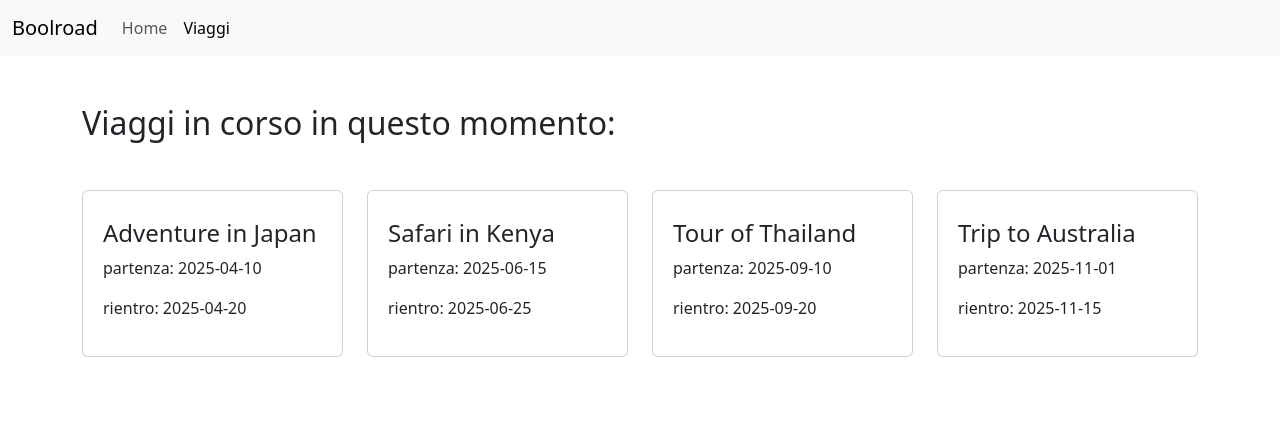
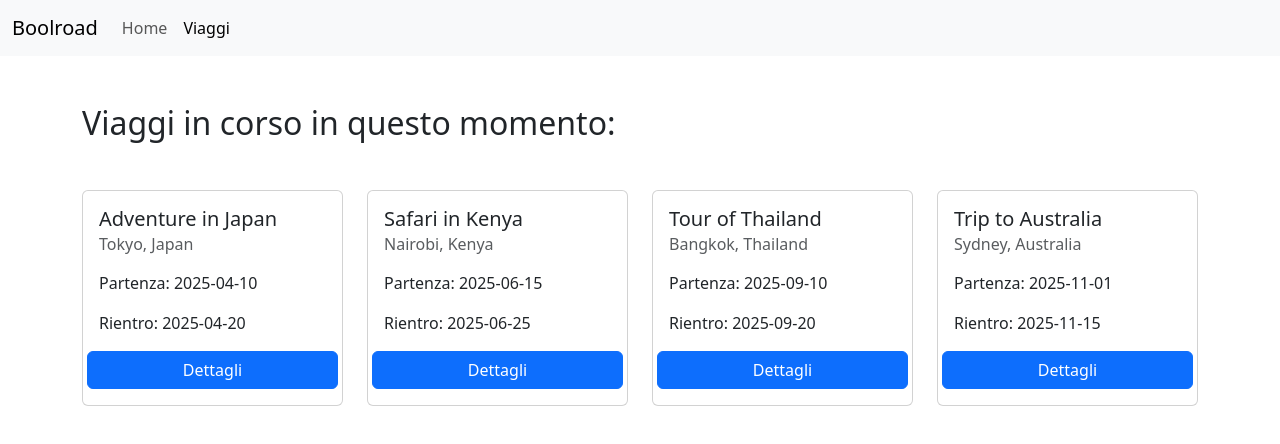
Before and after one commit to FrancescoTullio/boolroad, a React (Vite) app: page /trips in a window 1280 px wide. Shown: the top 444 px of the page. Built offline with nearby package versions, Linux system fonts and the light colour scheme.

Commit message:
refactoring: tripcard

```diff
--- a/src/components/TripCard.jsx
+++ b/src/components/TripCard.jsx
@@ -1,16 +1,21 @@
+import { Link } from "react-router-dom";
 function TripCard({ trip }) {
 
     return (
         <>
-            <div className='card p-1 h-100'>
+            <div className="card">
                 <div className="card-body">
-                    <h4 className="my-2"> {trip.title}</h4>
-                    <p>partenza: {trip.departureDate}</p>
-                    <p>rientro: {trip.arrivalDate}</p>
+                    <h5 className="card-title">{trip.title}</h5>
+                    <h6 className="card-subtitle mb-3 text-body-secondary">{trip.destination}</h6>
+                    <p className="card-text">Partenza:  {trip.departureDate}</p>
+                    <p className="card-text">Rientro:  {trip.arrivalDate}</p>
+                    <div className="row justify-content-center">
+                    <Link className="btn btn-primary">Dettagli</Link>
+                    </div>
                 </div>
             </div>
         </>
-    )
+    );
 };
 
 export default TripCard;
```
